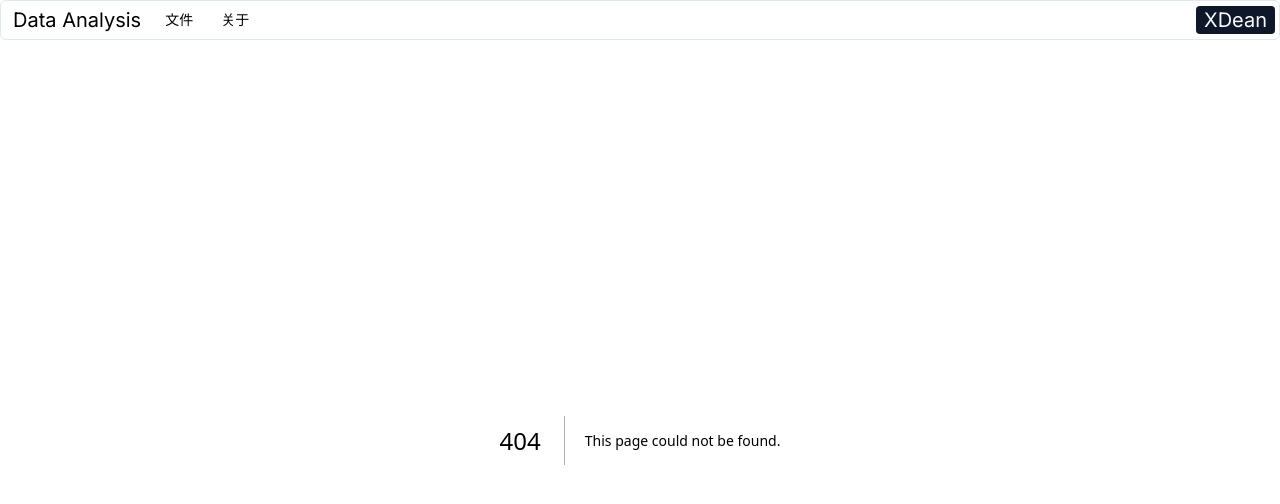
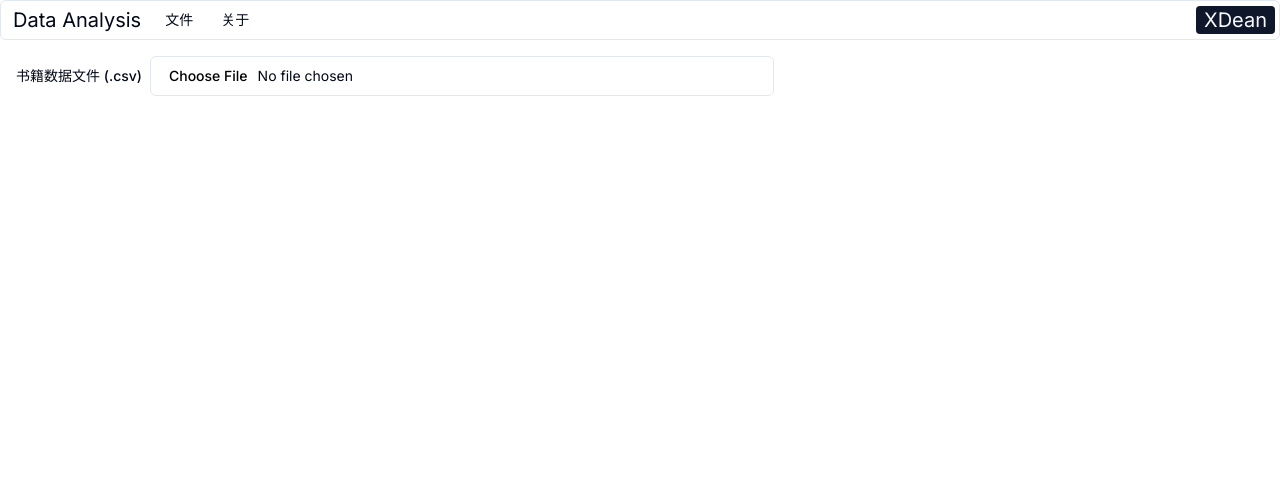
Before and after one commit to XDean/data-analysis, a Next.js app: page /dashboard/book-rank in a window 1280 px wide. Before the commit this address had no page. Shown: the top 504 px of the page. Built offline with nearby package versions, Linux system fonts and the light colour scheme.

Commit message:
parse file

```diff
--- a/package.json
+++ b/package.json
@@ -10,20 +10,24 @@
   },
   "dependencies": {
     "@radix-ui/react-dialog": "^1.0.5",
+    "@radix-ui/react-label": "^2.0.2",
     "@radix-ui/react-menubar": "^1.0.4",
     "@radix-ui/react-select": "^2.0.0",
+    "chardet": "^2.0.0",
     "class-variance-authority": "^0.7.0",
     "clsx": "^2.0.0",
-    "data-forge": "^1.10.1",
     "lucide-react": "^0.294.0",
     "next": "14.0.4",
+    "papaparse": "^5.4.1",
     "react": "^18",
     "react-dom": "^18",
+    "react-grid-layout": "^1.4.4",
     "tailwind-merge": "^2.1.0",
     "tailwindcss-animate": "^1.0.7"
   },
   "devDependencies": {
     "@types/node": "^20",
+    "@types/papaparse": "^5.3.14",
     "@types/react": "^18",
     "@types/react-dom": "^18",
     "autoprefixer": "^10.0.1",
--- /dev/null
+++ b/src/app/dashboard/book-rank/Board.tsx
@@ -0,0 +1,21 @@
+import { FC } from 'react';
+
+export type Row = {
+  id: number
+  k0: number
+  k1: number
+  k2: number
+  k3: number
+}
+
+type Props = {
+  data: Row[]
+}
+
+export const Board: FC<Props> = () => {
+  return (
+    <div>
+      123
+    </div>
+  );
+};
--- /dev/null
+++ b/src/app/dashboard/book-rank/page.tsx
@@ -0,0 +1,78 @@
+'use client';
+
+import { Input } from '@/components/ui/input';
+import { Label } from '@/components/ui/label';
+import { useState } from 'react';
+import { useAsync } from '@/lib/hook/use-async';
+import { Alert, AlertDescription, AlertTitle } from '@/components/ui/alert';
+import { AlertCircle } from 'lucide-react';
+import * as papa from 'papaparse';
+import chardet from 'chardet';
+import { Board, Row } from '@/app/dashboard/book-rank/Board';
+import { toNumber } from '@/app/dashboard/book-rank/util';
+
+const requiredColumn = ['书id', '阅读人数', '深度阅读率', '转订率', '完读率'] as const;
+type RequiredColumn = typeof requiredColumn[number]
+
+export default function Page() {
+  const [file, setFile] = useState<File>();
+
+  const rows = useAsync(async () => {
+    if (file) {
+      const buffer = await file.arrayBuffer();
+      const charset = chardet.detect(new Uint8Array(buffer));
+      const content = new TextDecoder(charset ?? 'utf-8').decode(buffer);
+      const parseResult = papa.parse<Record<RequiredColumn, string>>(content, {header: true, skipEmptyLines: true});
+      if (parseResult.errors.length > 0) {
+        throw new Error(`CSV解析失败：\n${parseResult.errors.map(e => `- ${e}`).join('\n')}`);
+      }
+      if (!requiredColumn.every(e => parseResult.meta.fields?.includes(e))) {
+        throw new Error(`必须包含以下列： ${requiredColumn.join(', ')}`);
+      }
+      return parseResult.data.map((e, i): Row => {
+        try {
+          return ({
+            id: toNumber(e['书id']),
+            k0: toNumber(e['阅读人数']),
+            k1: toNumber(e['深度阅读率']),
+            k2: toNumber(e['转订率']),
+            k3: toNumber(e['完读率']),
+          });
+        } catch (e) {
+          throw new Error(`Row ${i + 2}: ${(e as Error).message}`);
+        }
+      });
+    } else {
+      return [];
+    }
+  }, [file]);
+
+  return (
+    <div className={'p-4'}>
+      <div className={'flex gap-2 items-center'}>
+        <Label htmlFor="file">
+          书籍数据文件 (.csv)
+        </Label>
+        <Input
+          id="file"
+          type="file"
+          className={'min-w-64 w-[50%]'}
+          accept={'.csv'}
+          onChange={e => setFile(e.currentTarget.files?.[0])}
+        />
+      </div>
+      {rows.type === 'error' && (
+        <Alert variant="destructive">
+          <AlertCircle className="h-4 w-4"/>
+          <AlertTitle>错误</AlertTitle>
+          <AlertDescription className={'whitespace-pre'}>
+            {rows.error.message}
+          </AlertDescription>
+        </Alert>
+      )}
+      {file && rows.type === 'ready' && (
+        <Board data={rows.value}/>
+      )}
+    </div>
+  );
+}
--- /dev/null
+++ b/src/app/dashboard/book-rank/util.ts
@@ -0,0 +1,8 @@
+export function toNumber(v: string) {
+  const num = v.includes('%') ? Number(v.replaceAll('%', '')) / 100 : Number(v);
+  if (Number.isNaN(num)) {
+    throw new Error(`${v} 不是合法的数字`);
+  } else {
+    return num;
+  }
+}
--- a/src/app/globals.css
+++ b/src/app/globals.css
@@ -1,3 +1,6 @@
+@import "/node_modules/react-grid-layout/css/styles.css";
+@import "/node_modules/react-resizable/css/styles.css";
+
 @tailwind base;
 @tailwind components;
 @tailwind utilities;
@@ -70,6 +73,7 @@
   * {
     @apply border-border;
   }
+
   body {
     @apply bg-background text-foreground;
   }
--- a/src/components/MenuBar.tsx
+++ b/src/components/MenuBar.tsx
@@ -1,4 +1,12 @@
-import { Menubar, MenubarContent, MenubarItem, MenubarMenu, MenubarTrigger } from '@/components/ui/menubar';
+import {
+  Menubar,
+  MenubarContent,
+  MenubarItem,
+  MenubarMenu, MenubarSub,
+  MenubarSubContent,
+  MenubarSubTrigger,
+  MenubarTrigger,
+} from '@/components/ui/menubar';
 import Link from 'next/link';
 
 export const MenuBar = () => {
@@ -10,9 +18,16 @@
       <MenubarMenu>
         <MenubarTrigger>文件</MenubarTrigger>
         <MenubarContent>
-          <MenubarItem>
-            创建 分析面板...
-          </MenubarItem>
+          <MenubarSub>
+            <MenubarSubTrigger>创建</MenubarSubTrigger>
+            <MenubarSubContent>
+              <MenubarItem>
+                <Link href={'/dashboard/book-rank'}>
+                  书籍分析
+                </Link>
+              </MenubarItem>
+            </MenubarSubContent>
+          </MenubarSub>
         </MenubarContent>
       </MenubarMenu>
       <MenubarMenu>
--- /dev/null
+++ b/src/components/ui/alert.tsx
@@ -0,0 +1,59 @@
+import * as React from "react"
+import { cva, type VariantProps } from "class-variance-authority"
+
+import { cn } from "@/lib/utils"
+
+const alertVariants = cva(
+  "relative w-full rounded-lg border p-4 [&>svg~*]:pl-7 [&>svg+div]:translate-y-[-3px] [&>svg]:absolute [&>svg]:left-4 [&>svg]:top-4 [&>svg]:text-foreground",
+  {
+    variants: {
+      variant: {
+        default: "bg-background text-foreground",
+        destructive:
+          "border-destructive/50 text-destructive dark:border-destructive [&>svg]:text-destructive",
+      },
+    },
+    defaultVariants: {
+      variant: "default",
+    },
+  }
+)
+
+const Alert = React.forwardRef<
+  HTMLDivElement,
+  React.HTMLAttributes<HTMLDivElement> & VariantProps<typeof alertVariants>
+>(({ className, variant, ...props }, ref) => (
+  <div
+    ref={ref}
+    role="alert"
+    className={cn(alertVariants({ variant }), className)}
+    {...props}
+  />
+))
+Alert.displayName = "Alert"
+
+const AlertTitle = React.forwardRef<
+  HTMLParagraphElement,
+  React.HTMLAttributes<HTMLHeadingElement>
+>(({ className, ...props }, ref) => (
+  <h5
+    ref={ref}
+    className={cn("mb-1 font-medium leading-none tracking-tight", className)}
+    {...props}
+  />
+))
+AlertTitle.displayName = "AlertTitle"
+
+const AlertDescription = React.forwardRef<
+  HTMLParagraphElement,
+  React.HTMLAttributes<HTMLParagraphElement>
+>(({ className, ...props }, ref) => (
+  <div
+    ref={ref}
+    className={cn("text-sm [&_p]:leading-relaxed", className)}
+    {...props}
+  />
+))
+AlertDescription.displayName = "AlertDescription"
+
+export { Alert, AlertTitle, AlertDescription }
--- /dev/null
+++ b/src/components/ui/input.tsx
@@ -0,0 +1,25 @@
+import * as React from "react"
+
+import { cn } from "@/lib/utils"
+
+export interface InputProps
+  extends React.InputHTMLAttributes<HTMLInputElement> {}
+
+const Input = React.forwardRef<HTMLInputElement, InputProps>(
+  ({ className, type, ...props }, ref) => {
+    return (
+      <input
+        type={type}
+        className={cn(
+          "flex h-10 w-full rounded-md border border-input bg-background px-3 py-2 text-sm ring-offset-background file:border-0 file:bg-transparent file:text-sm file:font-medium placeholder:text-muted-foreground focus-visible:outline-none focus-visible:ring-2 focus-visible:ring-ring focus-visible:ring-offset-2 disabled:cursor-not-allowed disabled:opacity-50",
+          className
+        )}
+        ref={ref}
+        {...props}
+      />
+    )
+  }
+)
+Input.displayName = "Input"
+
+export { Input }
--- /dev/null
+++ b/src/components/ui/label.tsx
@@ -0,0 +1,26 @@
+"use client"
+
+import * as React from "react"
+import * as LabelPrimitive from "@radix-ui/react-label"
+import { cva, type VariantProps } from "class-variance-authority"
+
+import { cn } from "@/lib/utils"
+
+const labelVariants = cva(
+  "text-sm font-medium leading-none peer-disabled:cursor-not-allowed peer-disabled:opacity-70"
+)
+
+const Label = React.forwardRef<
+  React.ElementRef<typeof LabelPrimitive.Root>,
+  React.ComponentPropsWithoutRef<typeof LabelPrimitive.Root> &
+    VariantProps<typeof labelVariants>
+>(({ className, ...props }, ref) => (
+  <LabelPrimitive.Root
+    ref={ref}
+    className={cn(labelVariants(), className)}
+    {...props}
+  />
+))
+Label.displayName = LabelPrimitive.Root.displayName
+
+export { Label }
--- /dev/null
+++ b/src/lib/hook/use-async.ts
@@ -0,0 +1,39 @@
+import { DependencyList, useEffect, useRef, useState } from 'react';
+
+type Loading<T> = {
+  type: 'loading'
+} | {
+  type: 'ready'
+  value: T
+} | {
+  type: 'error'
+  error: Error
+}
+
+const Loading = {
+  loading: <T>(): Loading<T> => ({type: 'loading'}),
+  ready: <T>(value: T): Loading<T> => ({type: 'ready', value}),
+  error: <T>(error: Error): Loading<T> => ({type: 'error', error}),
+};
+
+export function useAsync<T>(fn: () => Promise<T>, deps: DependencyList): Loading<T> {
+  const [value, setValue] = useState<Loading<T>>(Loading.loading());
+  const mod = useRef(1);
+  useEffect(() => {
+    mod.current += 1;
+    const id = mod.current;
+    fn()
+      .then(e => {
+        if (mod.current === id) {
+          setValue(Loading.ready(e));
+        }
+      })
+      .catch(e => {
+        if (mod.current === id) {
+          setValue(Loading.error(e));
+        }
+      });
+    // eslint-disable-next-line react-hooks/exhaustive-deps
+  }, deps);
+  return value;
+}
```
Also changed, not shown: 1 other file (tests, documents, lock files or other folders).
